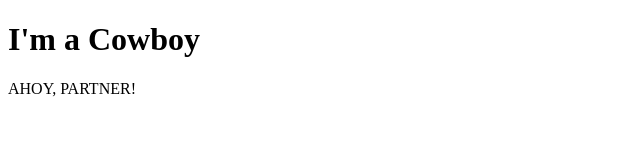
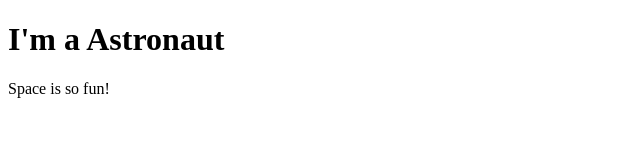
Before and after one commit to henrique-barcellos/learning_git, a plain HTML site: page index.html in a window 1280 px wide. Shown: the whole page, without its empty margins (0-640 px from the left). Drawn offline with Linux system fonts and the light colour scheme.

Commit message:
nova mensagem

```diff
--- a/index.html
+++ b/index.html
@@ -7,7 +7,7 @@
     </title>
 </head>
 <body>
-    <h1>I'm a Cowboy</h1>
-    <p>AHOY, PARTNER!</p>
+    <h1>I'm a Astronaut</h1>
+    <p>Space is so fun!</p>
 </body>
 </html>
```
